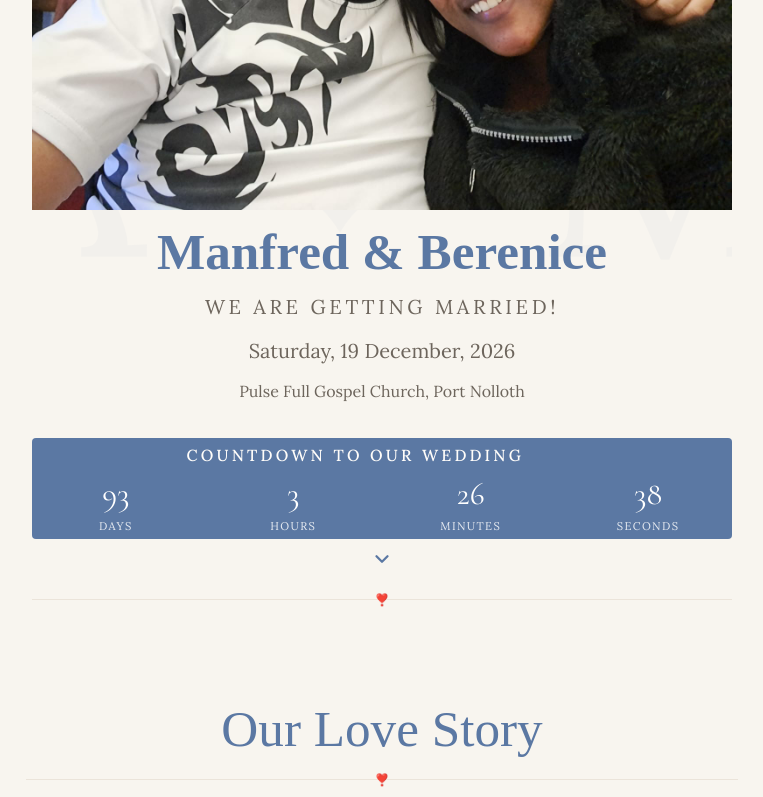
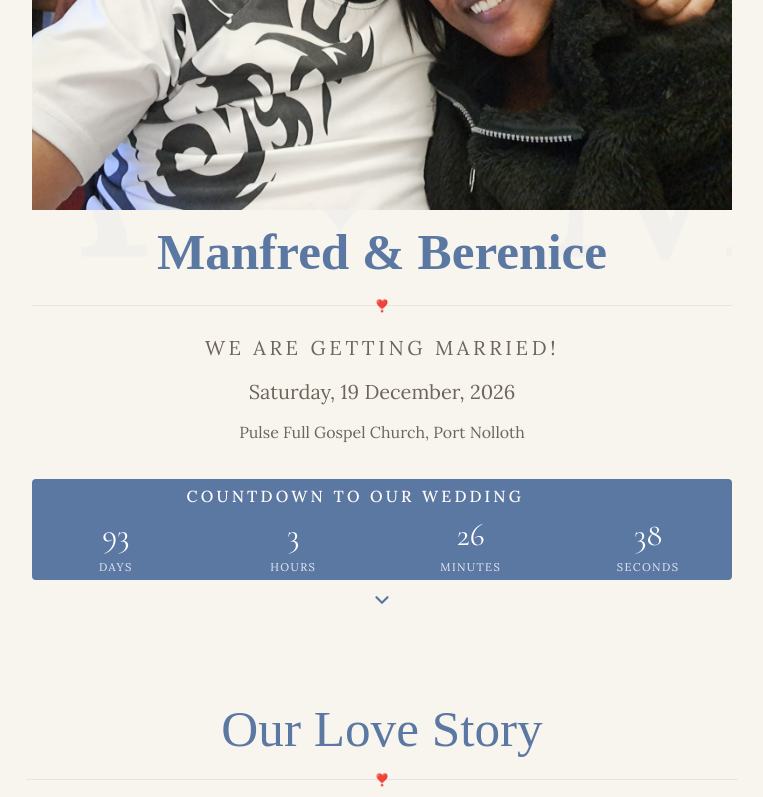
Before and after one commit to teddy-wests1de/mlandrew-wdng, a React (Vite) app: page / in a window 1280 px wide. Shown: the part 398-1195 px from the top of the page, without its empty margins (258-1021 px from the left). Built offline with nearby package versions, Linux system fonts and the light colour scheme; a web font is replaced by a local one.

Commit message:
Section Dividers

```diff
--- a/src/components/Hero.jsx
+++ b/src/components/Hero.jsx
@@ -34,6 +34,9 @@ function Hero() {
       </div>
       <img src={heroImg} alt="Ernie and Berenice" />
       <h1 className="couple-names">Manfred & Berenice</h1>
+      <div className="section-divider">
+        <span className="divider-icon"> ❣️ </span>
+      </div>
       <p className="hero-tagline">WE ARE GETTING MARRIED!</p>
       <p className="hero-date">Saturday, 19 December, 2026</p>
       <p className="hero-location">Pulse Full Gospel Church, Port Nolloth</p>
@@ -42,9 +45,6 @@ function Hero() {
       <button className="scroll-down" onClick={() => document .getElementById("our-story") ?.scrollIntoView({ behavior: "smooth" }) } aria-label="Scroll to next section" >
       <ChevronDown />
       </button>
-      <div className="section-divider">
-        <span className="divider-icon"> ❣️ </span>
-      </div>
     </section>
   )
 }
```
